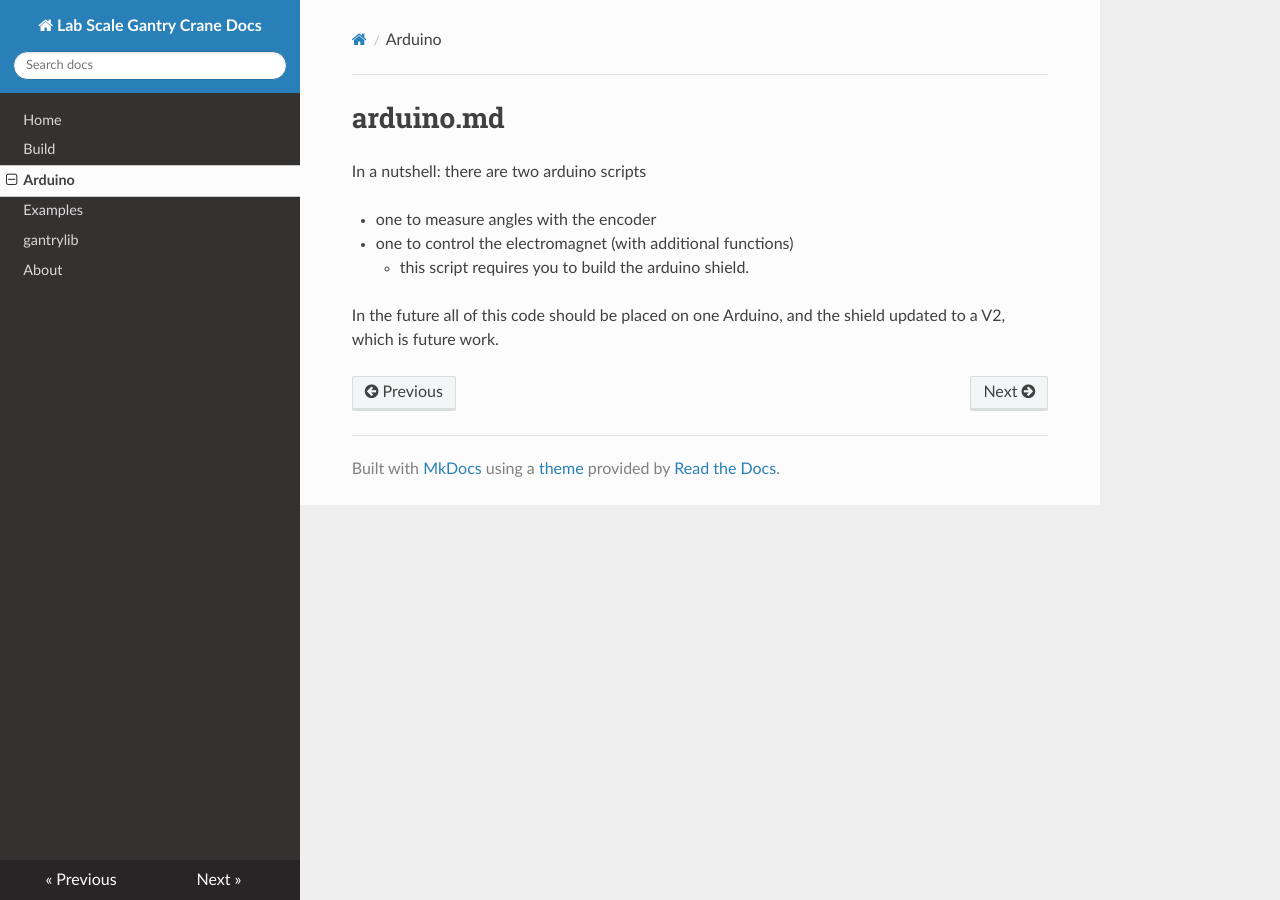
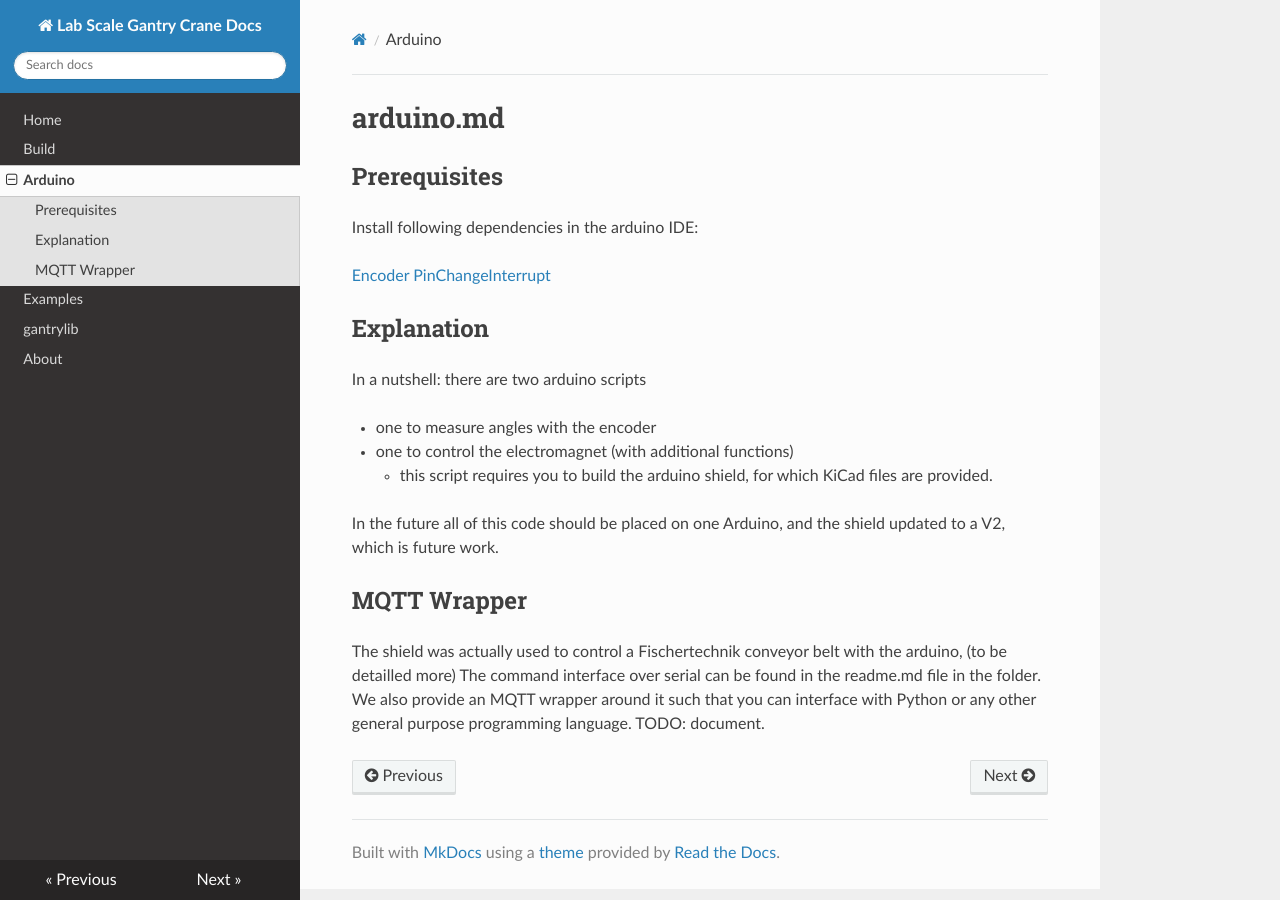
Before and after one commit to Cosys-Lab/lab-scale-gantry-crane, an MkDocs documentation site: the page built from docs/arduino.md, in a window 1280 px wide. Built offline with MkDocs 1.6.1, drawn with Linux system fonts in a browser that asks for light colours; nearby versions of some CDN libraries.

Commit message:
Add arduino documentation

```diff
--- a/docs/arduino.md
+++ b/docs/arduino.md
@@ -1,10 +1,26 @@
 # arduino.md
+
+## Prerequisites
+
+Install following dependencies in the arduino IDE:
+
+[Encoder](https://github.com/PaulStoffregen/Encoder)
+[PinChangeInterrupt](https://github.com/NicoHood/PinChangeInterrupt/#pinchangeinterrupt-table)
+
+## Explanation
 
 In a nutshell: there are two arduino scripts
 
 * one to measure angles with the encoder
 * one to control the electromagnet (with additional functions)
-    * this script requires you to build the arduino shield.
+    * this script requires you to build the arduino shield, for which KiCad files are provided.
 
 In the future all of this code should be placed on one Arduino,
 and the shield updated to a V2, which is future work.
+
+## MQTT Wrapper
+
+The shield was actually used to control a Fischertechnik conveyor belt with the arduino,
+(to be detailled more) The command interface over serial can be found in the readme.md file in the folder.
+We also provide an MQTT wrapper around it such that you can interface with Python or any other general purpose programming language.
+TODO: document.
```
